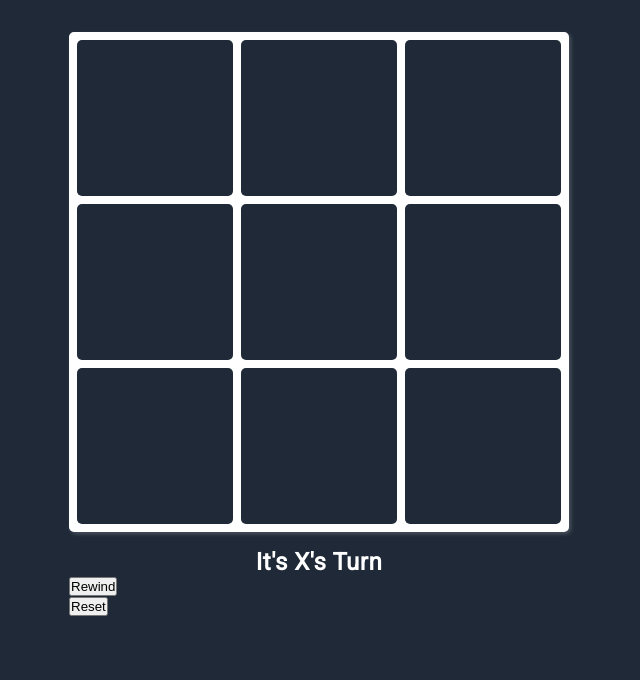
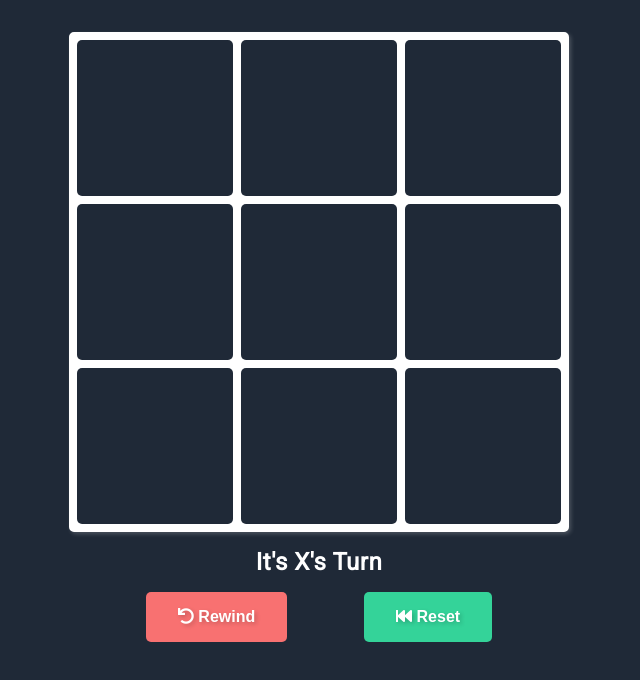
Before and after one commit to Zeztron/tic-tac-toe, a React (Create React App) app: page / in a window 1280 px wide. Shown: the top 680 px of the page, without its empty margins (321-961 px from the left). Built offline with nearby package versions, Linux system fonts and the light colour scheme.

Commit message:
Styled the control buttons - added fontawesome icons

```diff
--- a/public/index.html
+++ b/public/index.html
@@ -10,6 +10,9 @@
       content="Web site created using create-react-app"
     />
     <link rel="apple-touch-icon" href="%PUBLIC_URL%/logo192.png" />
+    <link rel="stylesheet" href="https://cdnjs.cloudflare.com/ajax/libs/font-awesome/5.15.3/css/all.min.css"
+      integrity="sha512-iBBXm8fW90+nuLcSKlbmrPcLa0OT92xO1BIsZ+ywDWZCvqsWgccV3gFoRBv0z+8dLJgyAHIhR35VZc2oM/gI1w=="
+      crossorigin="anonymous" />
     <!--
       manifest.json provides metadata used when your web app is installed on a
       user's mobile device or desktop. See https://developers.google.com/web/fundamentals/web-app-manifest/
--- a/src/components/Game.tsx
+++ b/src/components/Game.tsx
@@ -70,11 +70,11 @@ const Game = () => {
           isXNext={isXNext}
         />
       )}
-      <div>
+      {!!winner && <Announcement winner={winner} />}
+      <div className='control-buttons'>
         <Rewind rewind={onRewind} />
         <Reset reset={onReset} />
       </div>
-      {!!winner && <Announcement winner={winner} />}
     </div>
   );
 };
--- a/src/components/Reset.tsx
+++ b/src/components/Reset.tsx
@@ -7,8 +7,13 @@ interface ResetProps {
 const Reset: React.FC<ResetProps> = ({ reset }) => {
   return (
     <div>
-      <button data-test='reset-component' type='button' onClick={reset}>
-        Reset
+      <button
+        data-test='reset-component'
+        type='button'
+        onClick={reset}
+        className='reset-button'
+      >
+        <i className='fas fa-fast-backward'></i> Reset
       </button>
     </div>
   );
--- a/src/components/Rewind.tsx
+++ b/src/components/Rewind.tsx
@@ -7,8 +7,13 @@ interface RewindProps {
 const Rewind: React.FC<RewindProps> = ({ rewind }) => {
   return (
     <div>
-      <button data-test='rewind-component' type='button' onClick={rewind}>
-        Rewind
+      <button
+        data-test='rewind-component'
+        type='button'
+        onClick={rewind}
+        className='rewind-button'
+      >
+        <i className='fas fa-undo'></i> Rewind
       </button>
     </div>
   );
--- a/src/index.css
+++ b/src/index.css
@@ -66,3 +66,45 @@ body {
   font-weight: bold;
   letter-spacing: 0.5px;
 }
+
+.reset-button {
+  background: #34d399;
+  padding: 1rem 2rem;
+  outline: none;
+  border: none;
+  border-radius: 5px;
+  color: white;
+  font-size: 1rem;
+  font-weight: bold;
+  text-shadow: 2px 2px 4px rgba(0, 0, 0, 0.2);
+  cursor: pointer;
+  transition: all 0.3s ease-in;
+}
+
+.reset-button:hover {
+  background: #00af6f;
+}
+
+.rewind-button {
+  background: #f87171;
+  padding: 1rem 2rem;
+  outline: none;
+  border: none;
+  border-radius: 5px;
+  color: white;
+  font-size: 1rem;
+  font-weight: bold;
+  text-shadow: 2px 2px 4px rgba(0, 0, 0, 0.2);
+  cursor: pointer;
+  transition: all 0.3s ease-in;
+}
+
+.rewind-button:hover {
+  background: #ee4e4e;
+}
+
+.control-buttons {
+  margin-top: 1rem;
+  display: flex;
+  justify-content: space-evenly;
+}
```
